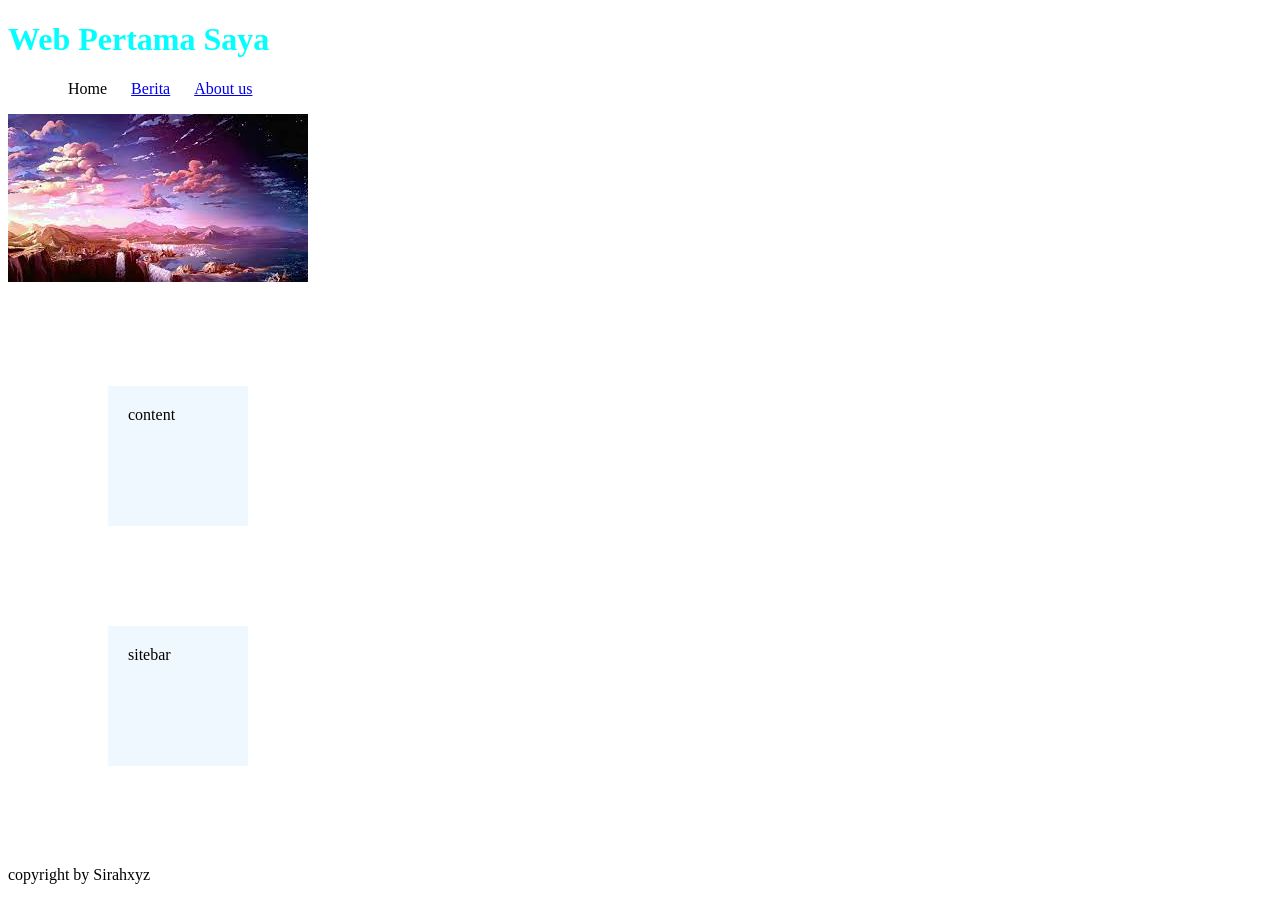
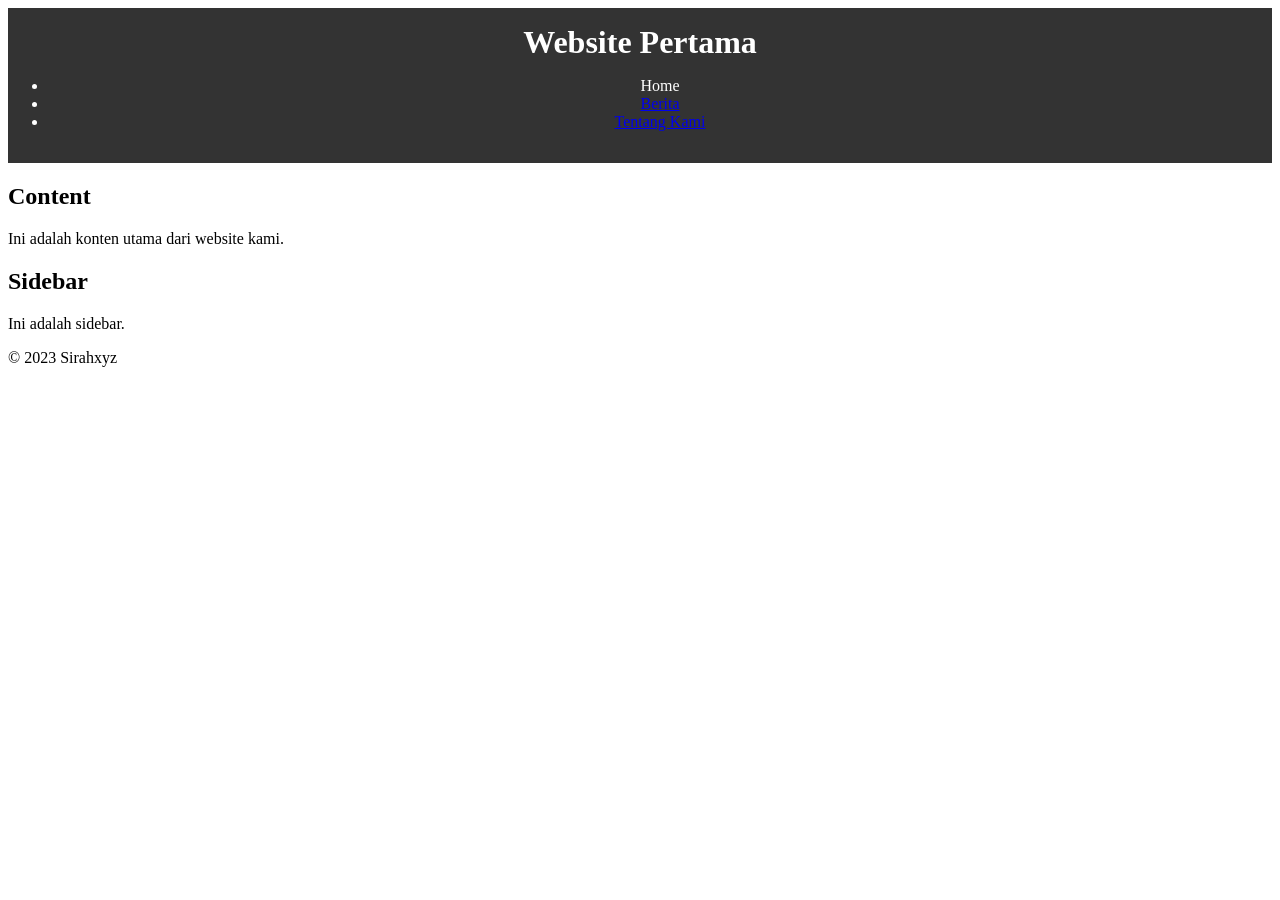
Before and after one commit to Sirahxyz/webpertama, a plain HTML site: page index.html in a window 1280 px wide. After the commit the page ends 800 px from the top, so only its background shows below. Drawn offline with Linux system fonts and the light colour scheme.

Commit message:
Commit pertama

```diff
--- a/index.html
+++ b/index.html
@@ -4,44 +4,44 @@
     <meta charset="UTF-8">
     <meta name="viewport" content="width=device-width, initial-scale=1.0">
     <link rel="stylesheet" href="style.css">
-    <title>Web</title>
-    <style>
-        .box{
-            background-color: aliceblue;
-            color: black;
-            width: 100px;
-            height: 100px;
-            margin-bottom: 100px;
-            margin-top: 100px;
-            margin-left: 100px;
-            margin-right: 100px;
-            padding: 20px;
-
-        }
+    <title>Website Pertama</title>
+    <style>header {
+        background-color: #333;
+        color: #fff;
+        text-align: center;
+        padding: 1rem 0;
+    }
     </style>
 </head>
 <body>
+    <header>
+        <h1 style="margin: 0%;">Website Pertama</h1>
+        <nav>
+            <ul>
+                <li><a href="index.html"></a>Home</li>
+                <li><a href="berita.html">Berita</a></li>
+                <li><a href="tentang.html">Tentang Kami</a></li>
+            </ul>
+        </nav>
+    </header>
+
     <div class="container">
-        <div class="header">
-        <h1 style="color: aqua;">Web Pertama Saya</h1>
-            <ul>
-                <li><a href="#"></a>Home</li>
-                <li><a href="#">Berita</a></li>
-                <li><a href="#">About us</a></li>
-            </ul>
+        <main>
+            <section id="content">
+                <h2>Content</h2>
+                <p>Ini adalah konten utama dari website kami.</p>
+            </section>
+        </main>
+        <aside>
+            <div id="sidebar">
+                <h2>Sidebar</h2>
+                <p>Ini adalah sidebar.</p>
+            </div>
+        </aside>
+    </div>
 
-            <img src="beckground.jpg" alt="Home">
-        </div>
-        <div class="box">
-            content
-        </div>
-        <div class="box">
-            sitebar
-        </div>
-
-        <div class="footer">
-            <p>copyright by Sirahxyz</p>
-        </div>
-    </div>
+    <footer>
+        <p>&copy; 2023 Sirahxyz</p>
+    </footer>
 </body>
 </html>
```
